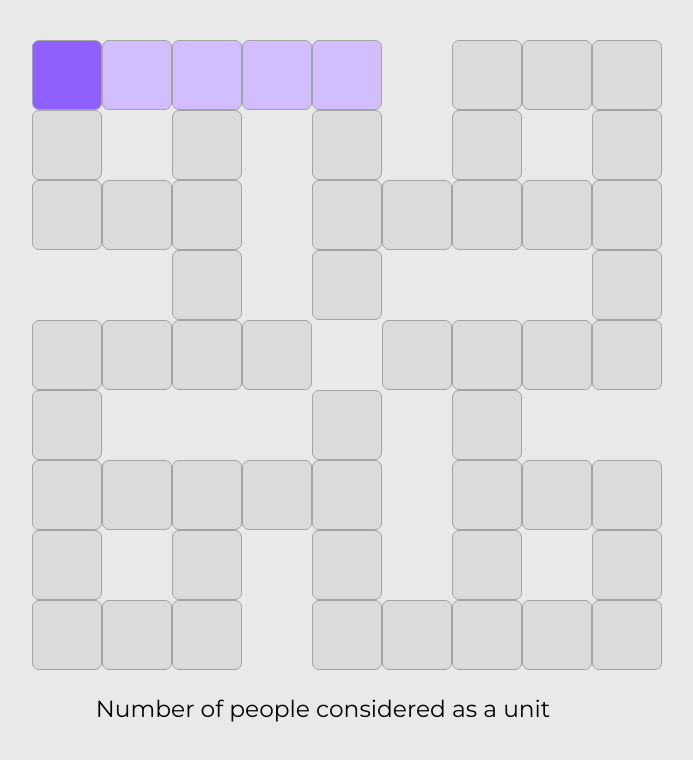
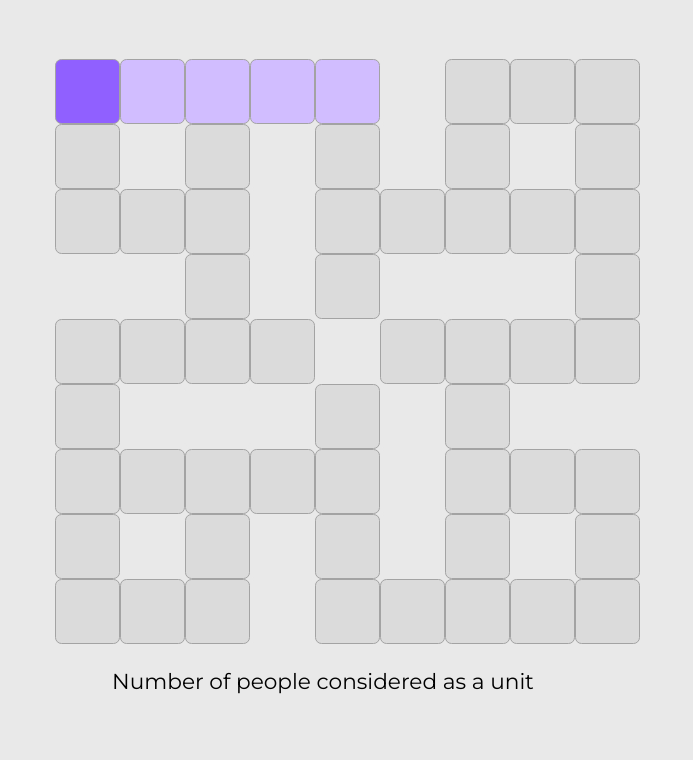
Before and after one commit to tinkalguli/crossword, a React (Create React App) app: page / in a window 1280 px wide. Shown: the top 760 px of the page, without its empty margins (293-986 px from the left). Built offline with nearby package versions, Linux system fonts and the light colour scheme; the HTML template or start-up script is replaced by a standard one.

Commit message:
Small fix

```diff
--- a/src/index.css
+++ b/src/index.css
@@ -3,10 +3,10 @@
 :root {
   --cell-row: 9;
   --cell-column: 9;
-  --cell-width: 70px;
-  --cell-height: 70px;
-  --cell-width-mobile: 40px;
-  --cell-height-mobile: 40px;
+  --cell-width: 65px;
+  --cell-height: 65px;
+  --cell-width-mobile: 35px;
+  --cell-height-mobile: 35px;
   --bg-color: rgb(233, 233, 233);
   --border-color: rgb(163, 163, 163);
   --green-color: rgb(155, 216, 165);
```
